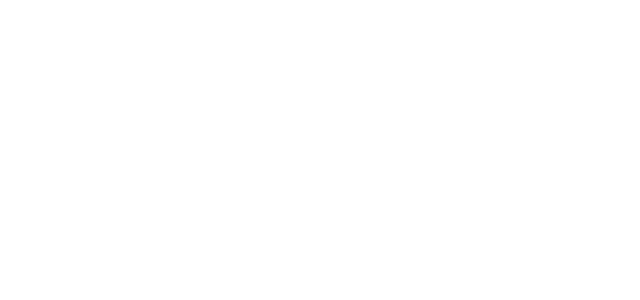
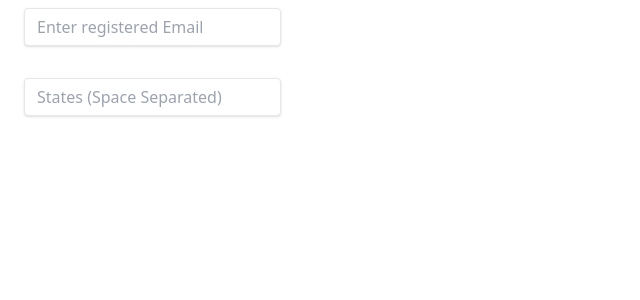
Before and after one commit to kulkarniishan/collaborative-code-editor, a React (Create React App) app in the folder Frontend/: page / in a window 1280 px wide. Shown: the top 300 px of the page, without its empty margins (0-640 px from the left). Built offline with nearby package versions, Linux system fonts and the light colour scheme.

Commit message:
FIX:  Dependency errors

```diff
--- a/Frontend/package.json
+++ b/Frontend/package.json
@@ -3,11 +3,14 @@
   "version": "0.1.0",
   "private": true,
   "dependencies": {
+    "@hookform/resolvers": "^2.8.8",
     "@testing-library/jest-dom": "^5.16.1",
     "@testing-library/react": "^11.2.7",
     "@testing-library/user-event": "^12.8.3",
+    "axios": "^0.25.0",
     "react": "^17.0.2",
     "react-dom": "^17.0.2",
+    "react-icons": "^4.3.1",
     "react-scripts": "5.0.0",
     "web-vitals": "^0.2.4",
     "workbox-background-sync": "^5.1.4",
--- a/Frontend/src/App.js
+++ b/Frontend/src/App.js
@@ -1,11 +1,10 @@
 import React from 'react';
+import LogIn from './components/Auth/LogIn/logIn';
 
 function App() {
   return (
     <div className="App">
-      <div className="">
-
-      </div>
+      <LogIn/>
     </div>
   );
 }
--- a/Frontend/src/components/Auth/LogIn/logIn.jsx
+++ b/Frontend/src/components/Auth/LogIn/logIn.jsx
@@ -5,10 +5,27 @@ import { FaTimesCircle } from 'react-icons/fa'
 import { yupResolver } from '@hookform/resolvers/yup'
 import { useForm } from 'react-hook-form'
 
+let schema = yup.object().shape({
+    email: yup.string().email().required(),
+    password: yup.string().min(6).required()
+});
+
 function LogIn() {
+    const { register, handleSubmit, formState: { errors }} = useForm({
+        resolver:yupResolver(schema),
+    });
+
+
     return (
-        <div>
-            <h1>Login</h1>
+        <div className="">
+             <div className="space-y-4">
+                <div className="row-span-1  py-2">
+                    <input className="shadow appearance-none border rounded w-75 ml-6 py-2 px-3 text-gray-700 leading-tight focus:outline-none focus:shadow-outline" id="userEmail" type="text" placeholder="Enter registered Email"  />
+                </div>
+                <div className="row-span-1 items-center py-2">
+                    <input className="shadow appearance-none border rounded w-75 ml-6 py-2 px-3 text-gray-700 leading-tight focus:outline-none focus:shadow-outline" id="password" type="password" placeholder="States (Space Separated)" />
+                </div>
+             </div>
         </div>
     )
 }
--- /dev/null
+++ b/Frontend/src/components/Auth/Register/register.jsx
@@ -0,0 +1,27 @@
+import * as yup from 'yup'
+import { useEffect, useState } from 'react';
+import axios from 'axios';
+import { FaTimesCircle } from 'react-icons/fa'
+import { yupResolver } from '@hookform/resolvers/yup'
+import { useForm } from 'react-hook-form'
+
+function Register() {
+
+    return (
+        <div className="">
+             <div className="space-y-4">
+                <div className="row-span-1  py-2">
+                    <input className="shadow appearance-none border rounded w-75 ml-6 py-2 px-3 text-gray-700 leading-tight focus:outline-none focus:shadow-outline" id="email" type="text" placeholder="Enter registered Email"  />
+                </div>
+                <div className="row-span-1 items-center py-2">
+                    <input className="shadow appearance-none border rounded w-75 ml-6 py-2 px-3 text-gray-700 leading-tight focus:outline-none focus:shadow-outline" id="password" type="password" placeholder="States (Space Separated)"  />
+                </div>
+                <div className="row-span-1 items-center py-2">
+                    <input className="shadow appearance-none border rounded w-75 ml-6 py-2 px-3 text-gray-700 leading-tight focus:outline-none focus:shadow-outline" id="password" type="password" placeholder="States (Space Separated)"  />
+                </div>
+             </div>
+        </div>
+    )
+}
+
+export default Register
```
Also changed, not shown: Frontend/src/components/Auth/SignIn/signIn.jsx (deleted, +0 -16 lines), 1 other file (tests, documents, lock files or other folders).
